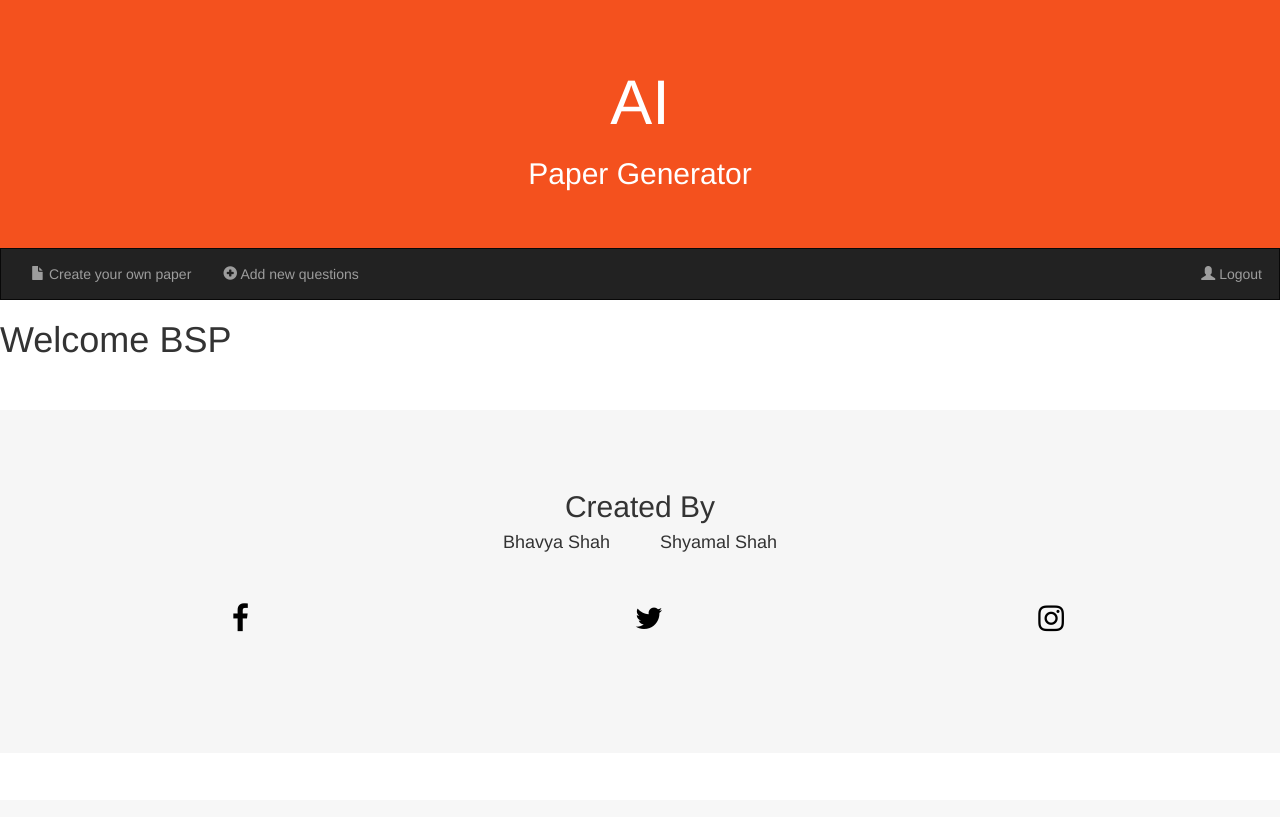
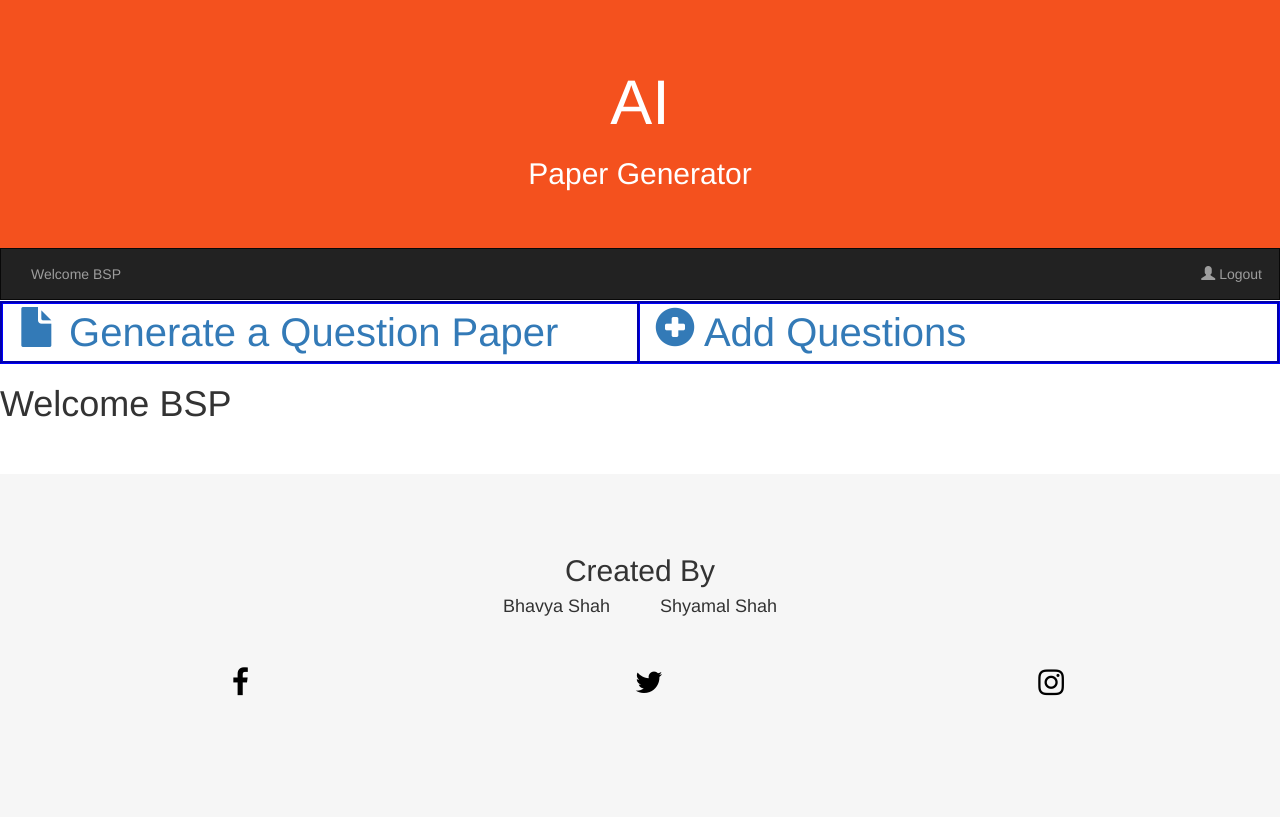
Before and after one commit to bhavyashah248/papergenerator, a Django app: page /MainBS/Auth/Home/ in a window 1280 px wide. Before the commit the page ends 632 px from the top, so only its background shows below. Run offline with Django 3.2, Linux system fonts and the light colour scheme; a user stored in the database is signed in; some libraries are stand-ins or nearby versions.

Commit message:
edited base2

```diff
--- a/MainBS/templates/MainBS/Base2.html
+++ b/MainBS/templates/MainBS/Base2.html
@@ -14,7 +14,7 @@
     color: #ffffff;
     margin-bottom: 0px;
 }
-.container-fluid {
+.fluid {
     padding: 60px 50px;
 }
 .bg-grey {
@@ -34,7 +34,7 @@ a:hover{
 }
 .navbar {
       margin-top: 0px;
-      margin-bottom: 20px;
+      margin-bottom: 1px;
       border-radius: 0;
     }
 li {
@@ -55,8 +55,7 @@ li {
 
     <div class="collapse navbar-collapse" id="myNavbar">
       <ul class="nav navbar-nav navbar-left">
-          <li><a href="#"><span class="glyphicon glyphicon-file"></span>  Create your own paper</a></li>
-          <li><a href="/MainBS/addquestion/"><span class="glyphicon glyphicon-plus-sign"></span>  Add new questions</a></li>
+          <li><a href="#">Welcome {{ request.user.username }}</a></li>
       </ul>
       <ul class="nav navbar-nav navbar-right">
         <li><a href="/MainBS/logout/"><span class="glyphicon glyphicon-user"></span> Logout</a></li>
@@ -64,6 +63,20 @@ li {
     </div>
 
 </nav>
+<div class="container-fluid">
+  <div class="row">
+    <a href="#">
+    <div class="col-sm-6" style="font-size:40px;border-style: groove;border-color: blue;">
+      <span class="glyphicon glyphicon-file"></span>  Generate a Question Paper
+    </div>
+   </a>
+   <a href="/MainBS/addquestion/">
+    <div class="col-sm-6" style="font-size:40px;border-style: groove;border-left-style: none;border-color: blue;">
+      <span class="glyphicon glyphicon-plus-sign"></span>  Add Questions
+    </div>
+   </a>
+  </div>
+</div>
 <!-- Start of main body -->
 {% block body %}
 {% endblock %}
@@ -75,7 +88,7 @@ li {
 </body>
 <footer>
 
-  <div class="container-fluid text-center bg-grey">
+  <div class="fluid text-center bg-grey">
     <h2>Created By</h2>
     <h4>Bhavya Shah &nbsp&nbsp&nbsp&nbsp&nbsp&nbsp&nbsp&nbsp Shyamal Shah</h4>
     <br>
```
